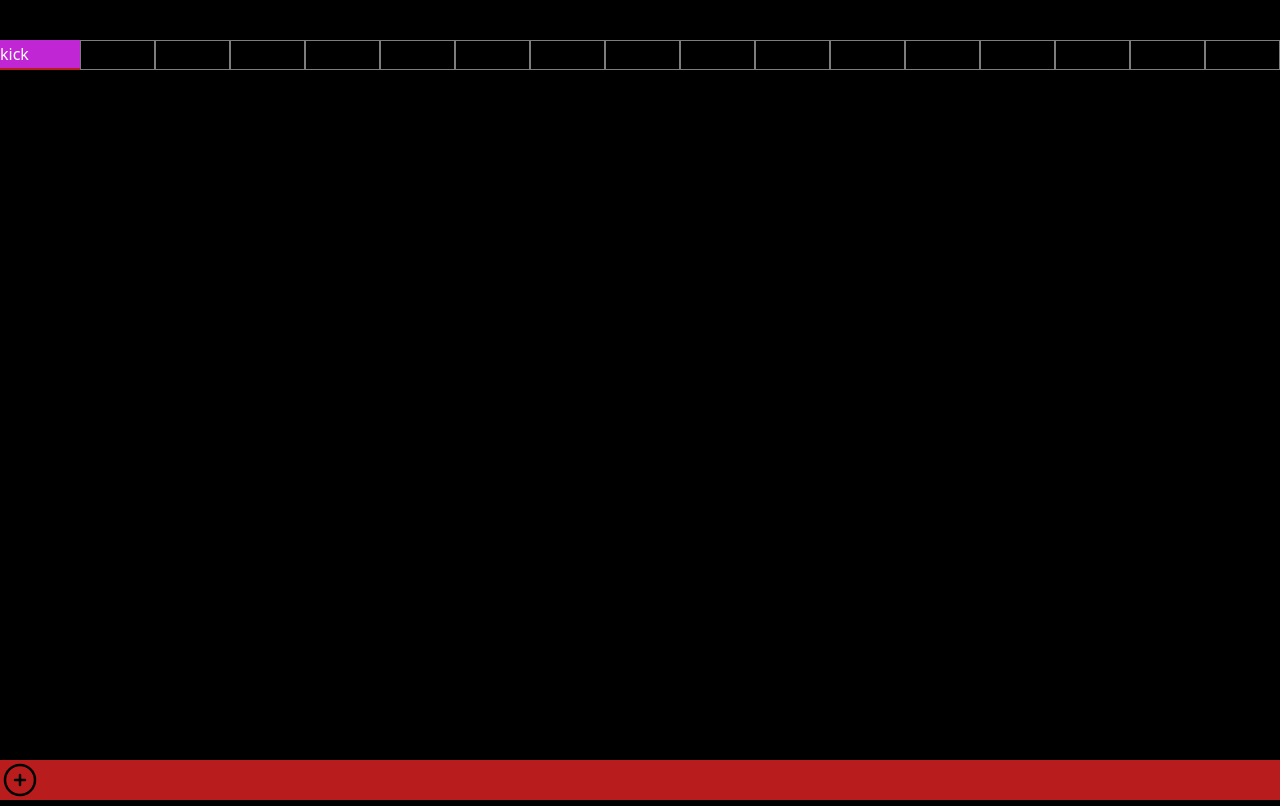
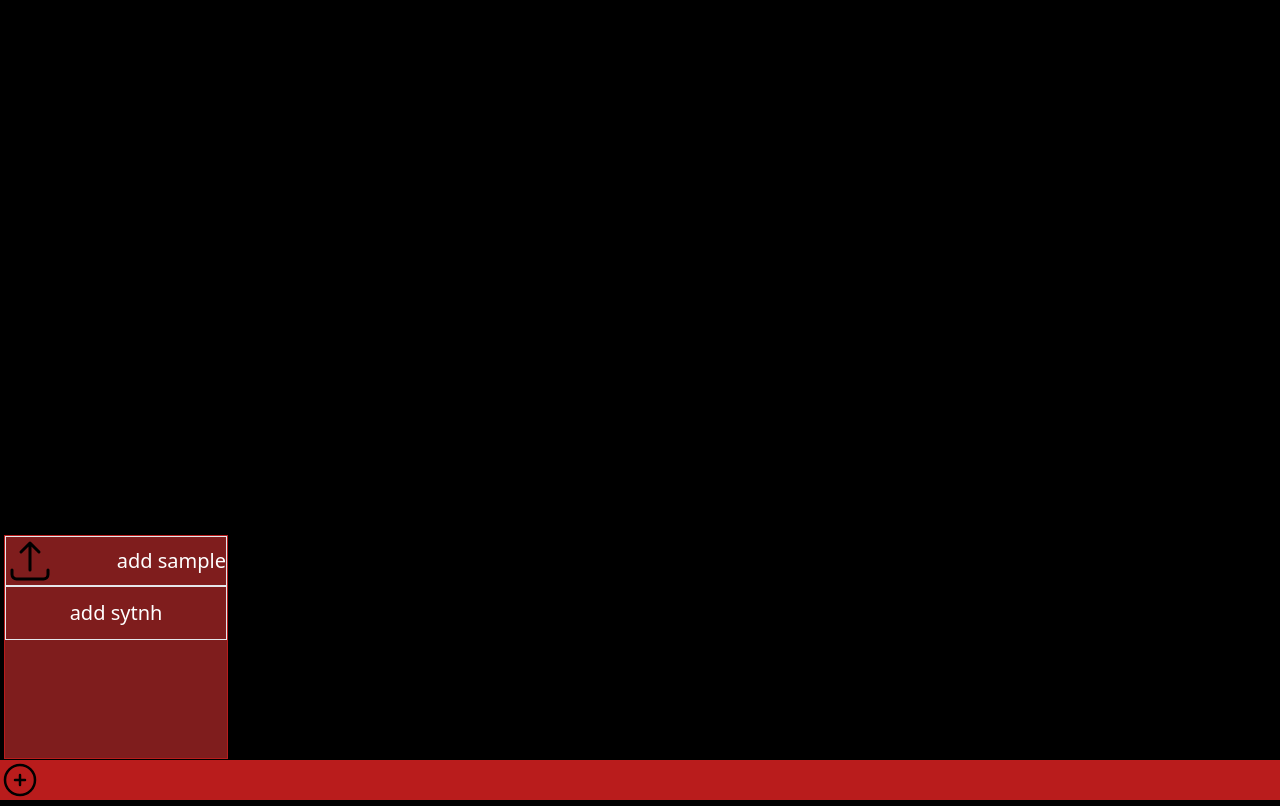
Before and after one commit to e-qa/frequency75, a website built with Vite: page index.html in a window 1280 px wide. Both pictures are taken after a click on the button "Add new pattern". Built offline with nearby package versions, Linux system fonts and the light colour scheme; a web font is replaced by a local one.

Commit message:
add modal html add css

```diff
--- a/index.html
+++ b/index.html
@@ -14,7 +14,18 @@
     <title>Frequency75</title>
   </head>
   <body class="bg-bg-primary text-white flex flex-col h-screen justify-between">
-    <!-- <div class="modal w-40 h-40 border border-red-700"></div> -->
+    <div class="modal hidden w-56 h-56 bottom-[41px] left-1 absolute border bg-red-900 border-red-700">
+      <div>
+        <label for="add_sample" class="flex text-xl shadow-gray-50 items-center justify-between w-full border cursor-pointer">
+          <img src="./src/icons/upload.svg" alt="upload" class="w-12" />
+          add sample
+          <input type="file" id="add_sample" hidden />
+        </label>
+      </div>
+      <div>
+        <button class="border w-full p-3 text-xl">add sytnh</button>
+      </div>
+    </div>
     <main class="mt-10 mb-auto" id="patternContainer"></main>
     <footer class="h-10 mt-1 sticky bottom-0 bg-red-700">
       <button id="add" title="add pattern" aria-label="Add new pattern">
--- a/main.js
+++ b/main.js
@@ -2,14 +2,17 @@ import * as Tone from 'tone';
 import './main.css';
 import CreatePattern from './src/js/createPattern';
 
-document.addEventListener('DOMContentLoaded', () => {
-  const addPatternBtn = document.getElementById('add');
-  const patternContainer = document.getElementById('patternContainer');
+const modal = document.querySelector('.modal');
 
-  addPatternBtn.addEventListener('click', () => {
-    const newPattern = new CreatePattern('kick');
-    patternContainer.appendChild(newPattern.element);
-  });
+// document.addEventListener('DOMContentLoaded', () => {});
+
+const addPatternBtn = document.getElementById('add');
+const patternContainer = document.getElementById('patternContainer');
+
+addPatternBtn.addEventListener('click', () => {
+  modal.classList.toggle('hidden');
+  // const newPattern = new CreatePattern('Chart Closed Hat 03');
+  // patternContainer.appendChild(newPattern.element);
 });
 
 // const input = document.getElementById('file');
--- a/src/js/createPattern.js
+++ b/src/js/createPattern.js
@@ -21,10 +21,10 @@ class CreatePattern {
       'bg-green-600': 'checked:bg-green-600',
     };
     checkbox.classList.add(`${colorVar[color]}`);
-    6;
+
     if (index === 0) {
       checkbox.type = 'text';
-      checkbox.classList.add(`${color}`, 'border-b-2', 'border-red-700', 'w-20', 'checked:bg-blue-800');
+      checkbox.classList.add(`${color}`, 'border-b-2', 'border-red-700', 'w-44', 'checked:bg-blue-800');
       checkbox.value = this.patternName;
       checkbox.disabled = true;
     }
```
Also changed, not shown: src/icons/upload.svg (added).
